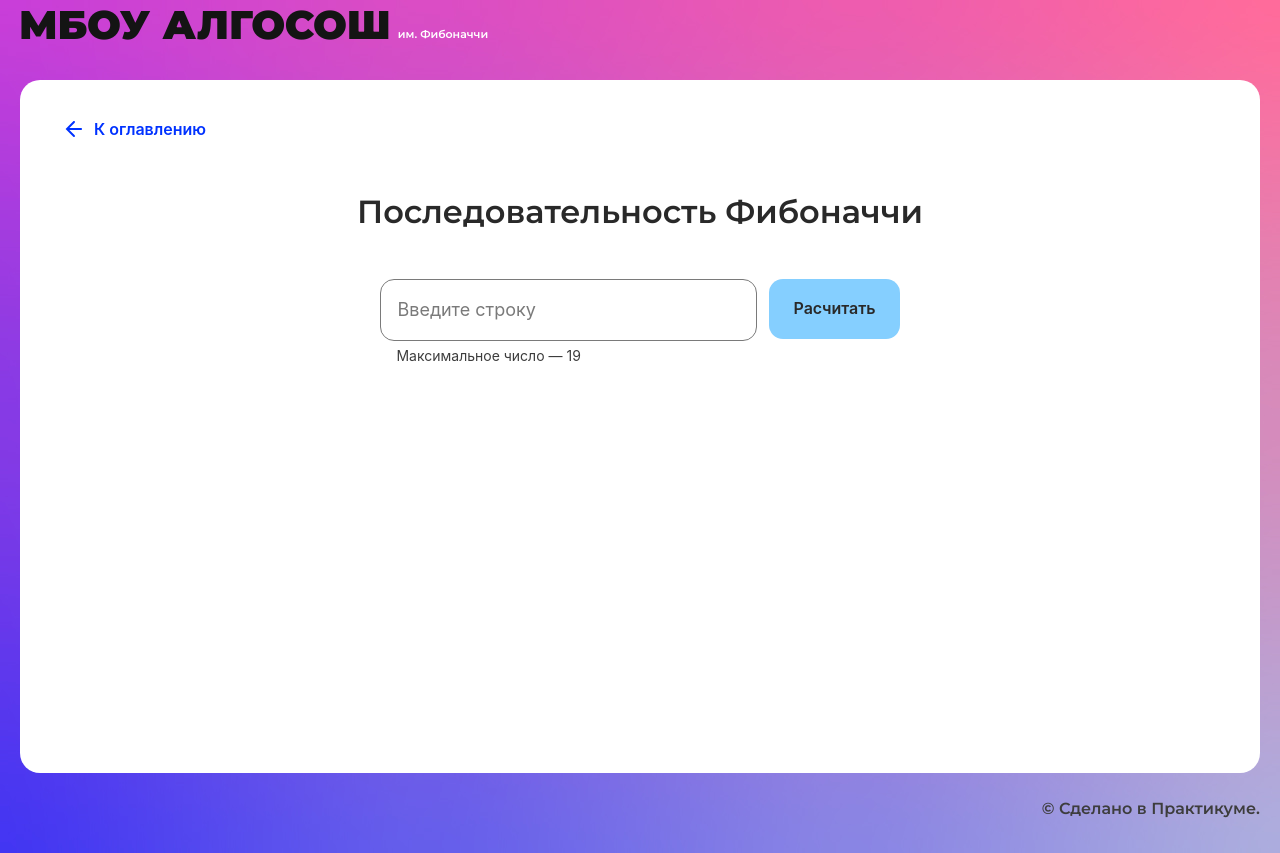
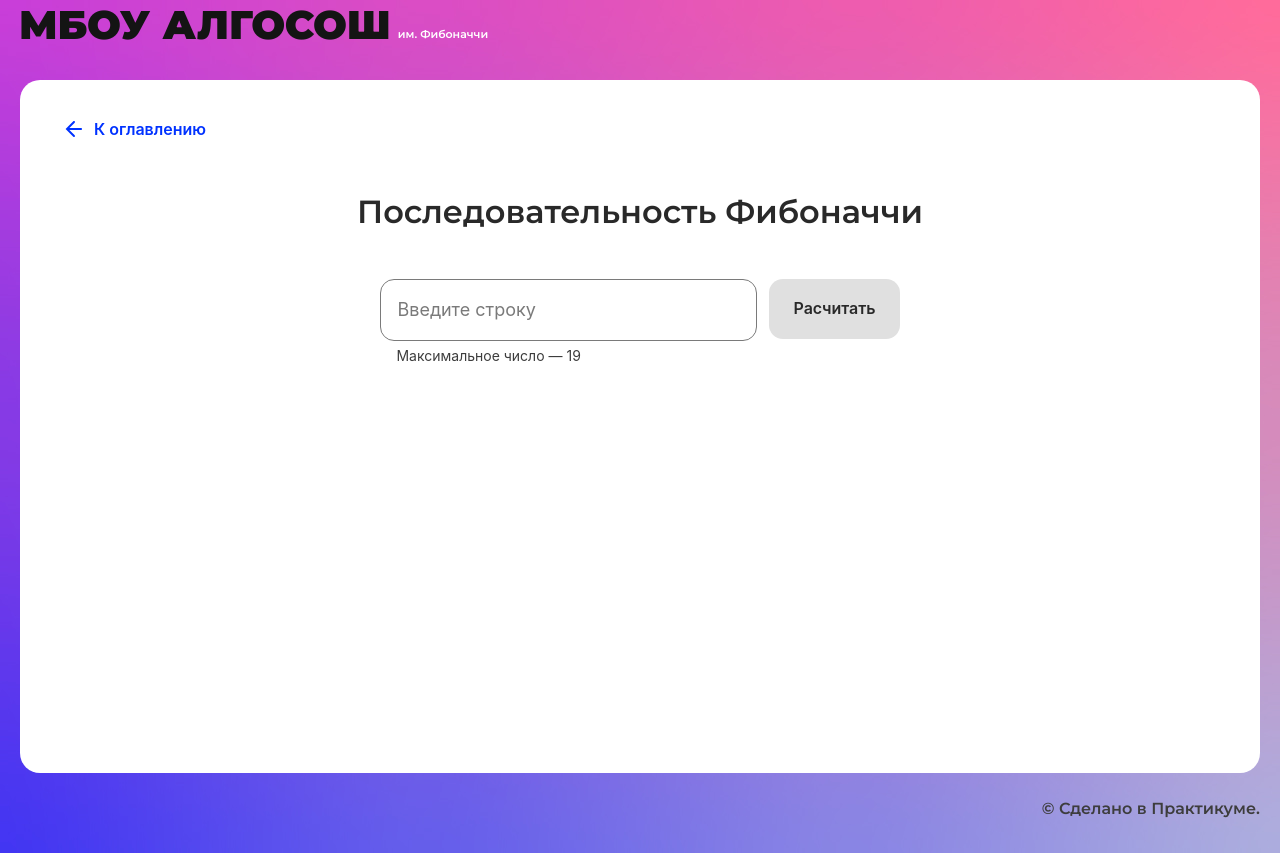
Before and after one commit to bronik04/algososh, a React (Create React App) app: page /fibonacci in a window 1280 px wide. Built offline with nearby package versions, Linux system fonts and the light colour scheme.

Commit message:
fix: fixed fibonacci loading bug

```diff
--- a/src/components/fibonacci-page/fibonacci-page.tsx
+++ b/src/components/fibonacci-page/fibonacci-page.tsx
@@ -3,7 +3,7 @@ import {SolutionLayout} from "../ui/solution-layout/solution-layout";
 import styles from "./fibonacci.module.css";
 import {Input} from "../ui/input/input";
 import {Button} from "../ui/button/button";
-import {fibonacci} from "./utils";
+import {fibonacci} from "./fibonacci";
 import {delay} from "../../utils/delay";
 import {SHORT_DELAY_IN_MS} from "../../constants/delays";
 import {Circle} from "../ui/circle/circle";
@@ -46,7 +46,8 @@ export const FibonacciPage: React.FC = () => {
                 <Button
                     onClick={handleButtonClick}
                     text={"Расчитать"}
-                    disabled={isActive}
+                    disabled={!inputValue}
+                    isLoader={isActive}
                 />
             </form>
             <ul className={styles.list}>
```
Also changed, not shown: src/components/fibonacci-page/fibonacci.ts (renamed from src/components/fibonacci-page/utils.ts).
